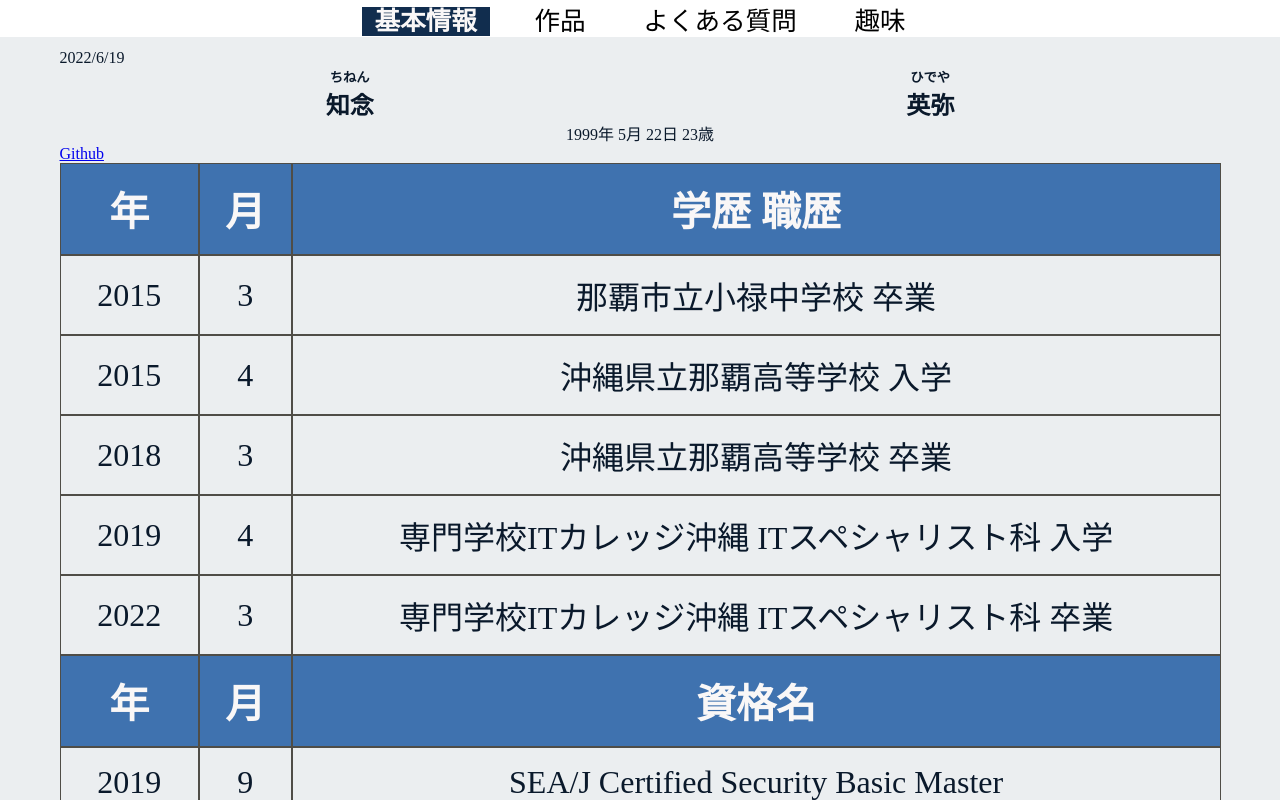
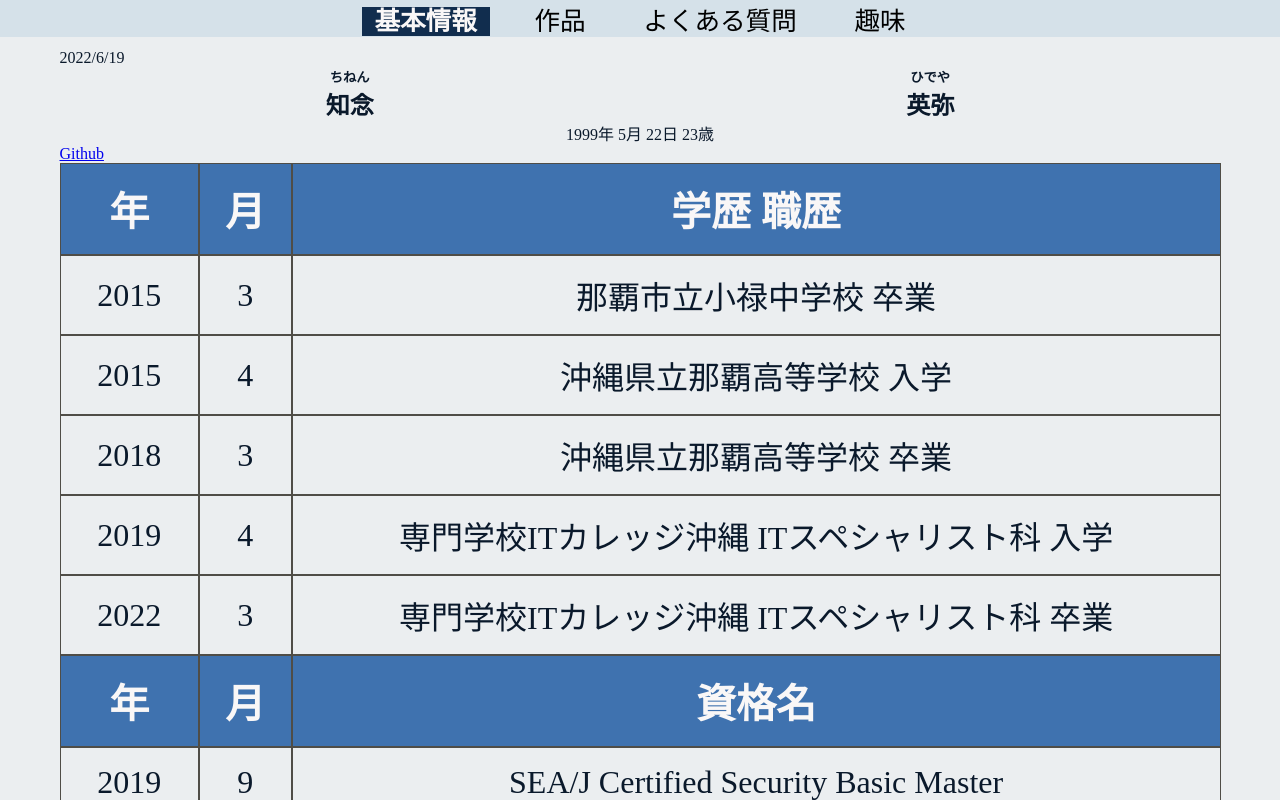
Before and after one commit to s19013/my-profile, a Vue app: page / in a window 1280 px wide. Shown: the top 800 px of the page. Built offline with nearby package versions, Linux system fonts and the light colour scheme.

Commit message:
背景色変更

```diff
--- a/src/App.vue
+++ b/src/App.vue
@@ -37,6 +37,7 @@ export default {
   color:#0a192b;
 }
 header{
+  background-color:#d5e1e9 ;
   display: flex;
 }
 
```
